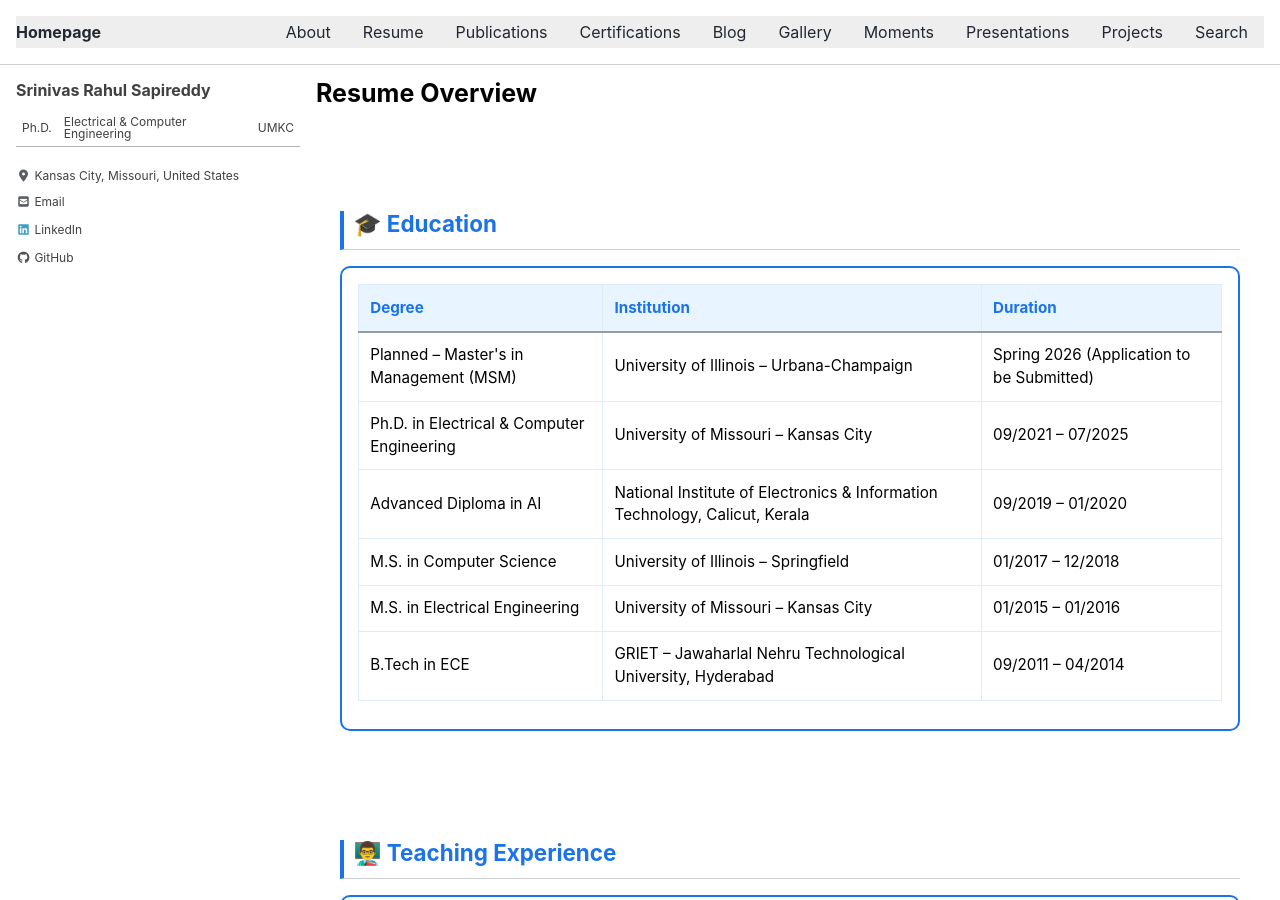
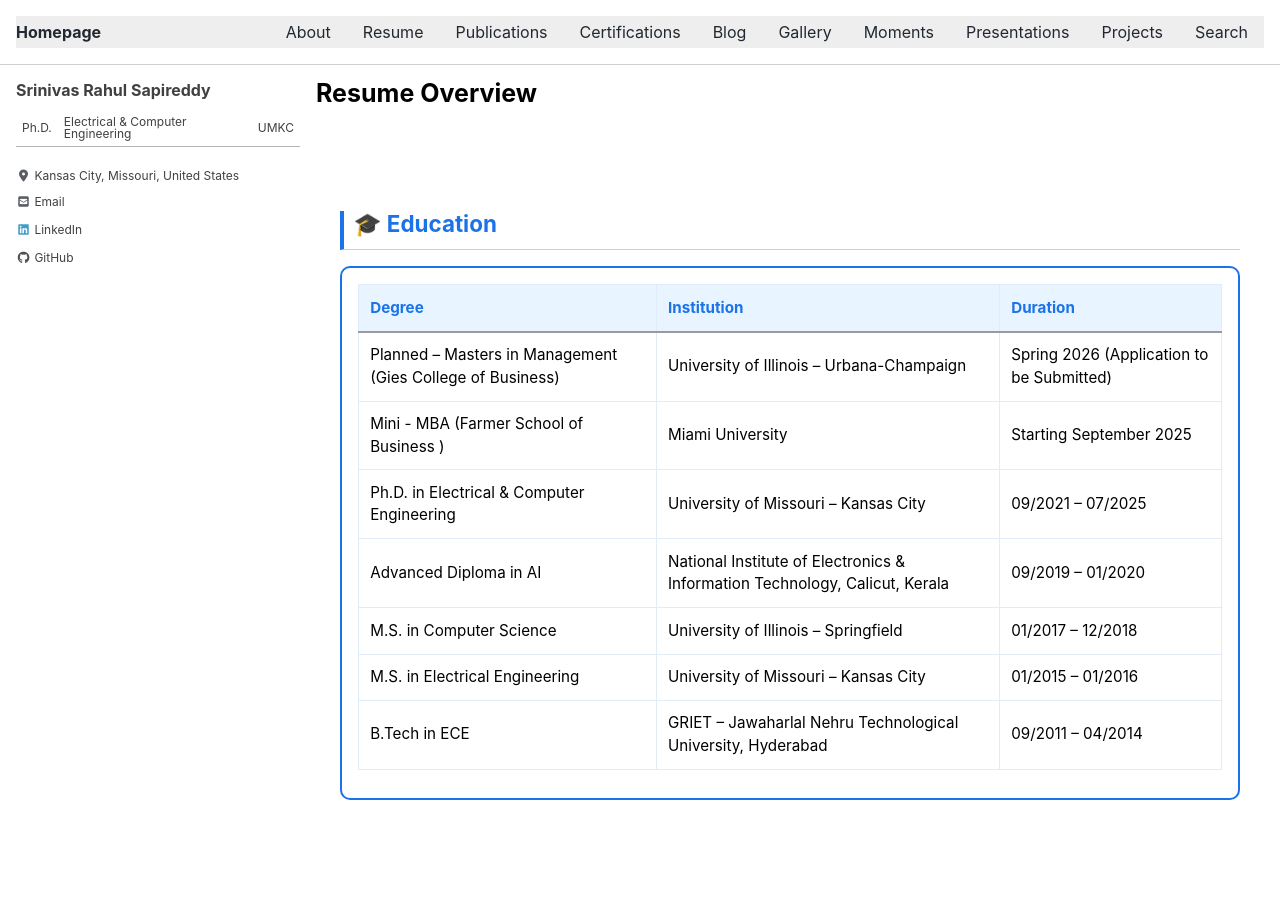
Before and after one commit to srsapireddy/srsapireddy.github.io, a Jekyll site: the page built from _pages/resume.md, in a window 1280 px wide and 900 px high. Built offline with Jekyll 4.4.1, drawn with Linux system fonts in a browser that asks for light colours; cached includes are drawn as plain includes; nearby versions of some CDN libraries.

Commit message:
Update resume.md

```diff
--- a/_pages/resume.md
+++ b/_pages/resume.md
@@ -81,7 +81,8 @@
 <table class="resume-table">
 <thead><tr><th>Degree</th><th>Institution</th><th>Duration</th></tr></thead>
 <tbody>
-<tr><td>Planned – Master's in Management (MSM)</td><td>University of Illinois – Urbana-Champaign</td><td>Spring 2026 (Application to be Submitted)</td></tr>
+<tr><td>Planned – Masters in Management (Gies College of Business)</td><td>University of Illinois – Urbana-Champaign</td><td>Spring 2026 (Application to be Submitted)</td></tr>
+<tr><td>Mini - MBA (Farmer School of Business )</td><td>Miami University</td><td>Starting September 2025</td></tr>
 <tr><td>Ph.D. in Electrical & Computer Engineering</td><td>University of Missouri – Kansas City</td><td>09/2021 – 07/2025</td></tr>
 <tr><td>Advanced Diploma in AI</td><td>National Institute of Electronics & Information Technology, Calicut, Kerala</td><td>09/2019 – 01/2020</td></tr>
 <tr><td>M.S. in Computer Science</td><td>University of Illinois – Springfield</td><td>01/2017 – 12/2018</td></tr>
```
